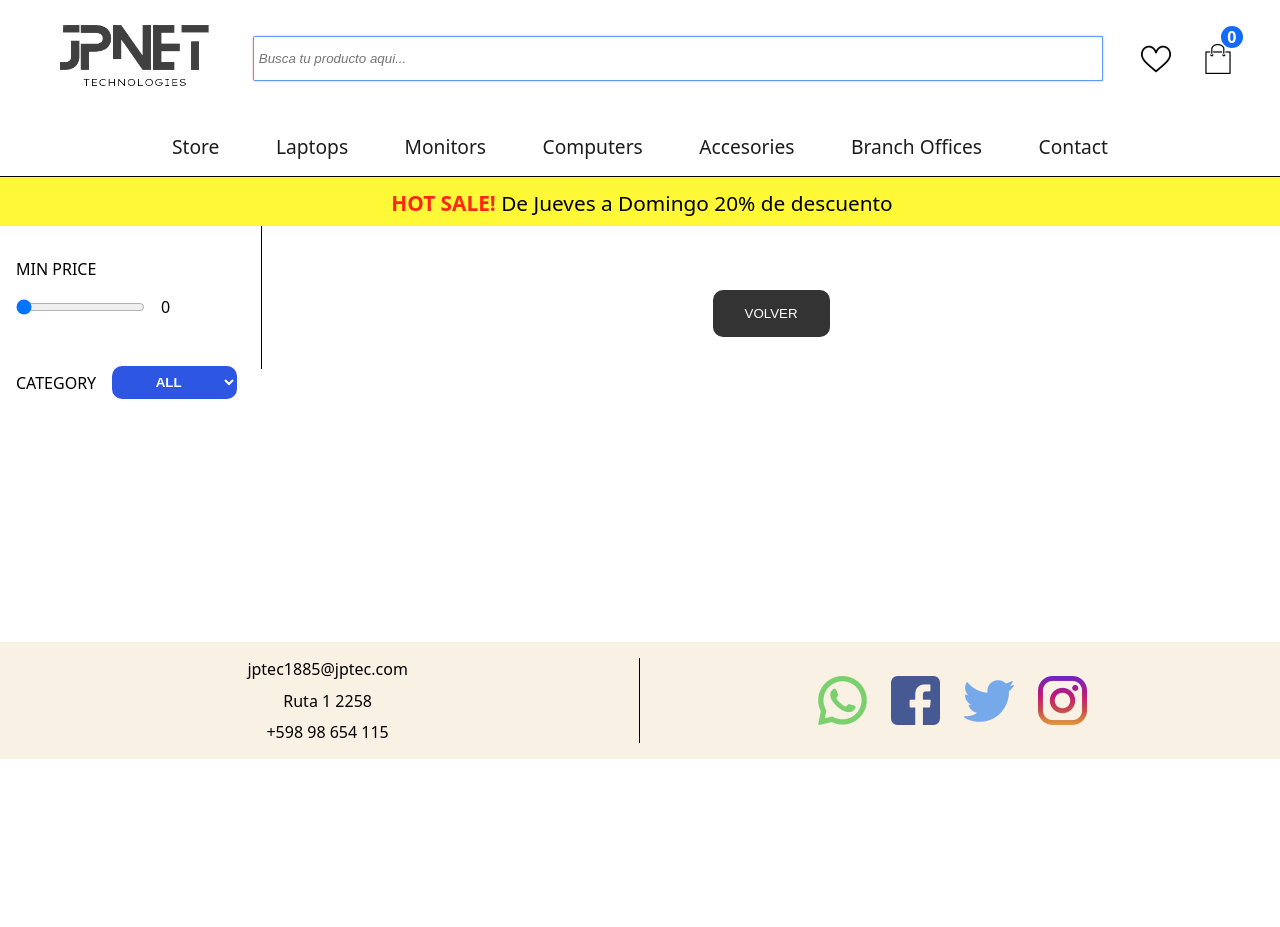
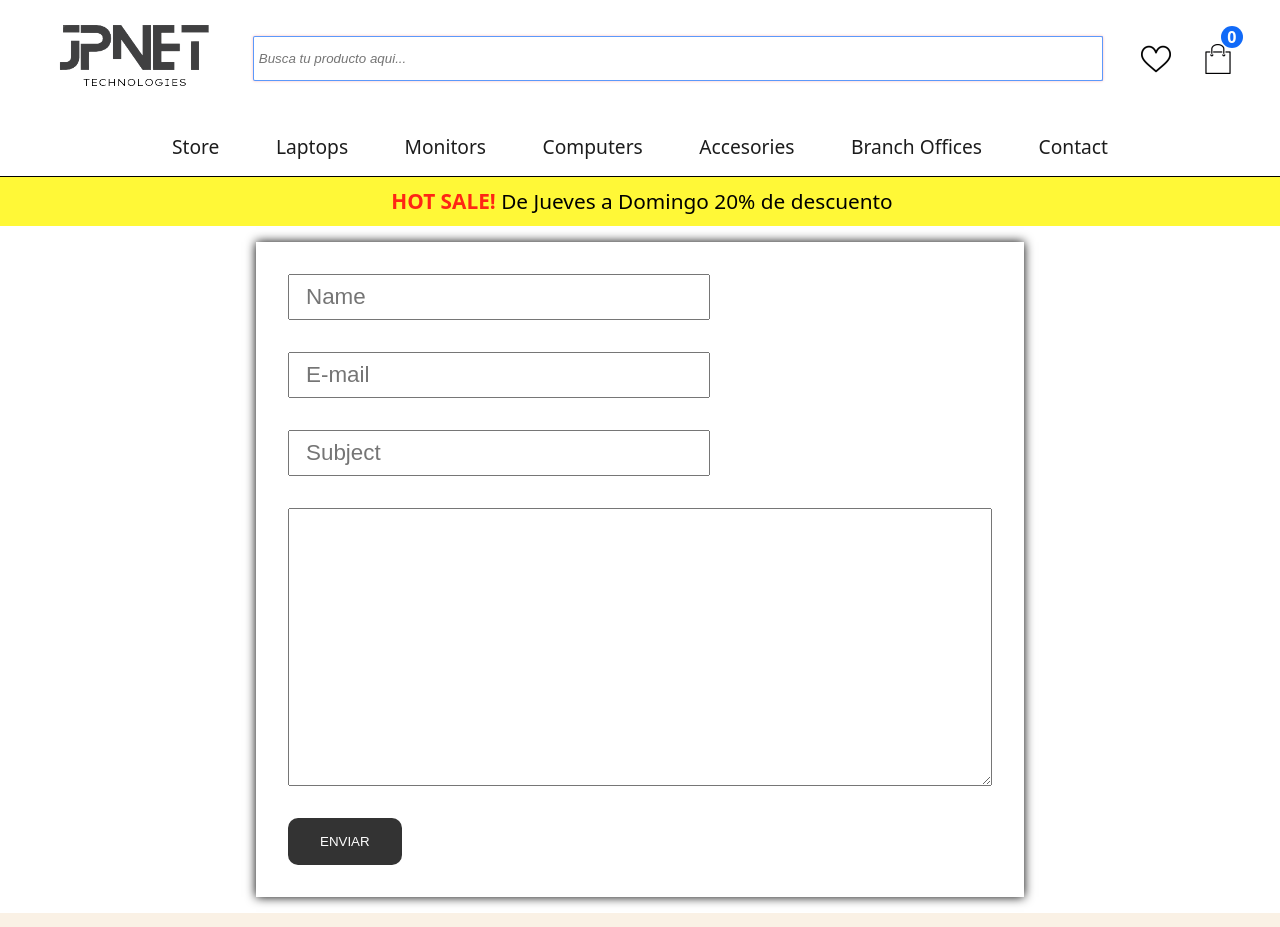
Before and after one commit to JonathanP-dev/jptec, a React (Create React App) app: page /contact in a window 1280 px wide. Shown: the top 927 px of the page. Before the commit the page ends 800 px from the top, so only its background shows below. Built offline with nearby package versions, Linux system fonts and the light colour scheme.

Commit message:
Contact added, fav conditional render

```diff
--- a/src/App.css
+++ b/src/App.css
@@ -15,4 +15,5 @@ main {
   display: flex;
   flex-direction: column;
   gap: 1.5rem;
+  align-items: center;
 }
--- /dev/null
+++ b/src/components/contact/Contact.css
@@ -0,0 +1,50 @@
+.contact-form {
+  width: 90%;
+  display: flex;
+  justify-content: center;
+  flex-direction: column;
+  align-items: flex-start;
+  gap: 1rem;
+  padding: 2rem;
+  min-height: 70vh;
+  box-shadow: 0 0 10px black;
+  margin: 1rem;
+}
+
+.contact-input {
+  font-size: 1.2rem;
+  width: 60%;
+  padding: .5rem 1rem;
+}
+
+textarea {
+  font-size: 1.2rem;
+  width: 100%;
+  padding: .5rem 1rem;
+}
+
+.btn-send {
+  text-transform: uppercase;
+  padding: 1rem 2rem;
+  background: none;
+  border: none;
+  background-color: black;
+  opacity: .8;
+  color: white;
+  border-radius: 10px;
+}
+
+@media (min-width: 768px) {
+  .contact-form {
+    width: 60%;
+    gap: 2rem;
+  }
+
+  .contact-input {
+    font-size: 1.4rem;
+  }
+
+  textarea {
+    font-size: 1.4rem;
+  }
+}
--- /dev/null
+++ b/src/components/contact/Contact.jsx
@@ -0,0 +1,30 @@
+import './Contact.css'
+
+
+export function Contact () {
+
+  const handleSubmit = (e) => {
+    e.preventDefault()
+    alert(`correo enviado`)
+    const inputs = document.querySelectorAll('.contact-input')
+    const textarea = document.querySelector('textarea')
+    inputs.forEach(input => {
+      input.value = ''
+      textarea.value = ''
+    });
+    console.log(inputs)
+  }
+
+  return (
+    <main>
+      <form className='contact-form' onSubmit={handleSubmit}>
+
+        <input required className='contact-input' type="text" placeholder='Name'/>
+        <input required className='contact-input' type="email" placeholder='E-mail'/>
+        <input required className='contact-input' type="subject" placeholder='Subject'/>
+        <textarea required name="area" id="area" cols="30" rows="10"></textarea>
+        <button className='btn-send' type='submit'>Enviar</button>
+      </form>
+    </main>
+  )
+}
--- a/src/components/footer/Footer.css
+++ b/src/components/footer/Footer.css
@@ -5,7 +5,6 @@
   justify-content: space-between;
   padding: 1rem;
   background-color: rgb(250, 241, 229);
-  margin-top: 1rem;
   color: #000;
   gap: 1rem;
 }
--- a/src/components/itemDetail/ItemDetail.css
+++ b/src/components/itemDetail/ItemDetail.css
@@ -56,6 +56,10 @@
 }
 
 @media (min-width: 768px) {
+  .item-detail-container {
+    min-height: 60vh;
+  }
+
   .item-details {
     flex-direction: row;
   }
--- a/src/components/itemListContainer/ItemListContainer.css
+++ b/src/components/itemListContainer/ItemListContainer.css
@@ -26,14 +26,14 @@
   justify-content: center;
 }
 
-.btn-volver-container {
+.btn-back-container {
   width: 100%;
   display: flex;
   justify-content: center;
   padding-top: 2rem;
 }
 
-.btn-volver {
+.btn-back {
   border: none;
   background: none;
   padding: 1rem 2rem;
@@ -46,7 +46,7 @@
   border-radius: 10px;
 }
 
-.btn-volver:hover {
+.btn-back:hover {
   opacity: 1;
   cursor: pointer;
 }
--- a/src/components/itemListContainer/ItemListContainer.jsx
+++ b/src/components/itemListContainer/ItemListContainer.jsx
@@ -23,7 +23,7 @@ export function ItemListContainer ({favorites = false}) {
   const filteredProducts = filterProducts(products)
 
   return(
-    <section className='products'>
+    <main className='products'>
       <Aside />
       <div className='main-products-container'>
         {loading && <Loading />}
@@ -38,6 +38,6 @@ export function ItemListContainer ({favorites = false}) {
         </ul>
         {(category || favorites) && !loading && <BtnVolver path={'/'}/>}
       </div>
-    </section>
+    </main>
   )
 }
--- a/src/components/navbar/Navbar.jsx
+++ b/src/components/navbar/Navbar.jsx
@@ -34,11 +34,7 @@ export function Navbar () {
         <Logo />
         <div className="navbar-icons-container">
           <Search />
-          {
-            totalFavs
-            ? <NavbarIcon type={'favRed'} />
-            : <NavbarIcon type={'fav'} />
-          }
+            <NavbarIcon type={totalFavs ? 'favRed' : 'fav'} />
           <NavbarIcon type={'shoppingCart'}/>
           <button onClick={handleShowMenu} className='menu-btn'>
             <span className="line line1"></span>
--- a/src/elements/buttons/BtnVolver.jsx
+++ b/src/elements/buttons/BtnVolver.jsx
@@ -3,8 +3,8 @@ import { useNavigate } from 'react-router-dom'
 export function BtnVolver ({path}) {
   const navigate = useNavigate()
   return (
-    <div className="btn-volver-container">
-      <button className='btn-volver' onClick={() => navigate(path)} >Volver</button>
+    <div className="btn-back-container">
+      <button className='btn-back' onClick={() => navigate(path)} >Go Back</button>
     </div>
   )
 }
--- a/src/routes/Rutas.jsx
+++ b/src/routes/Rutas.jsx
@@ -5,6 +5,7 @@ import { HotSaleBar } from '../components/hotSaleBar/HotSaleBar';
 import { FeaturedProducts } from '../components/featuredProducts/FeaturedProducs';
 import { ItemDetail } from '../components/itemDetail/ItemDetail';
 import { Footer } from '../components/footer/Footer';
+import { Contact } from '../components/contact/Contact';
 
 
 export function Rutas () {
@@ -18,7 +19,7 @@ export function Rutas () {
         {/* chequear favorites que retorna todo, usar contexto????? */}
         <Route path='/favorites' element={<ItemListContainer favorites/>}/>
         <Route path='/:category' element={<ItemListContainer />}/>
-        {/* <Route path='/' element={<ItemListContainer/>}/> */}
+        <Route path='/contact' element={<Contact />}/>
       </Routes>
       <Footer />
     </BrowserRouter>
```
